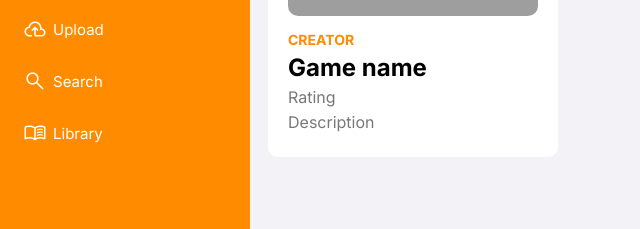
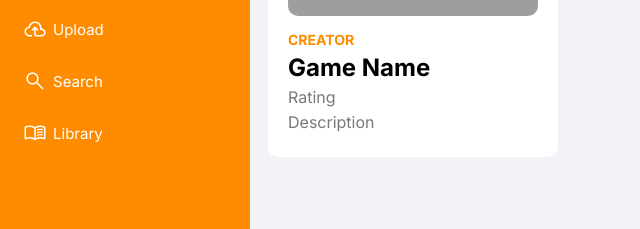
Before and after one commit to Squircles/squircles.github.io, a plain HTML site: page gbgShop/index.html in a window 1280 px wide. Shown: the part 167-396 px from the top of the page, 0-640 px from the left. Drawn offline with nearby package versions, Linux system fonts and the light colour scheme; grey boxes are pictures that could not be loaded.

Commit message:
Update index.html

```diff
--- a/gbgShop/index.html
+++ b/gbgShop/index.html
@@ -35,7 +35,7 @@
         <img class="cover" src="https://picsum.photos/1200/720" width="250"></img>
         <div class="details">
           <p class="creator">Creator</p>
-          <p class="name">Game name</p>
+          <p class="name">Game Name</p>
           <p class="rating">Rating</p>
           <p class="description">Description</p>
         </div>
```
